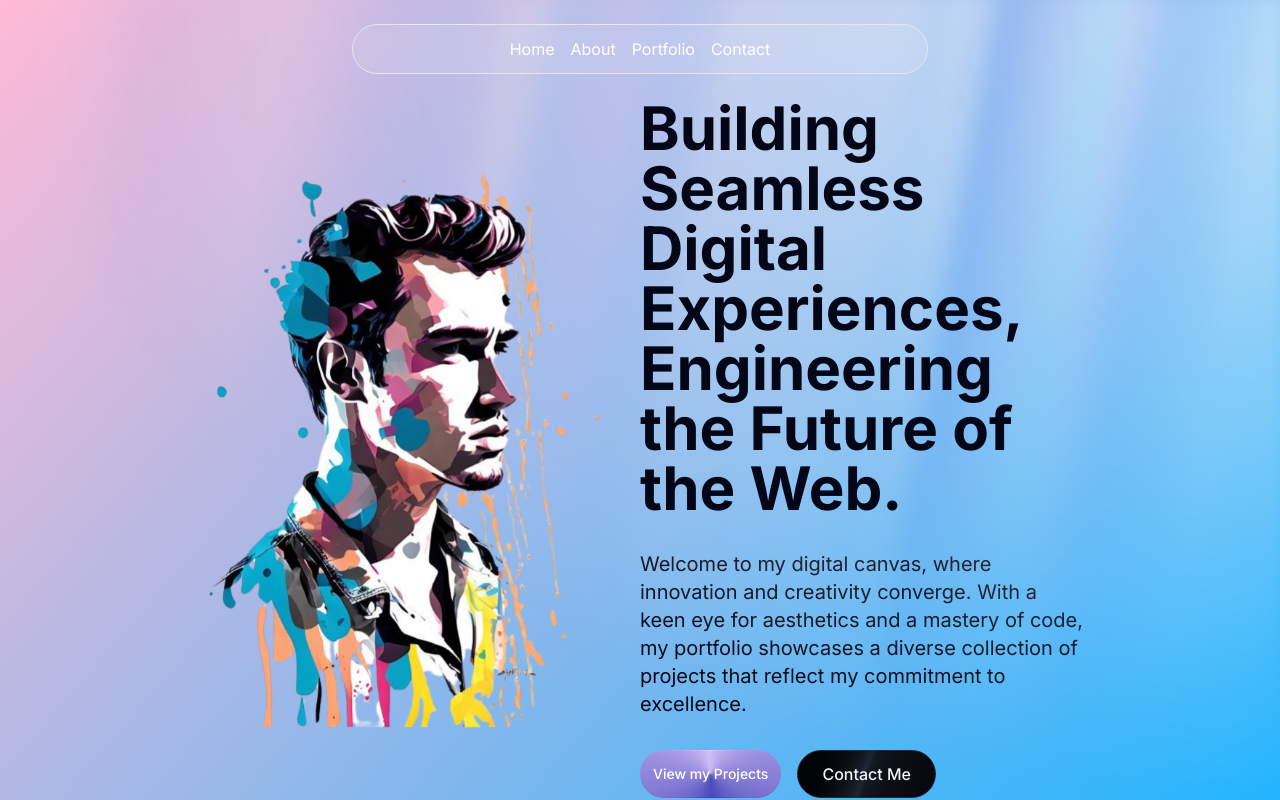
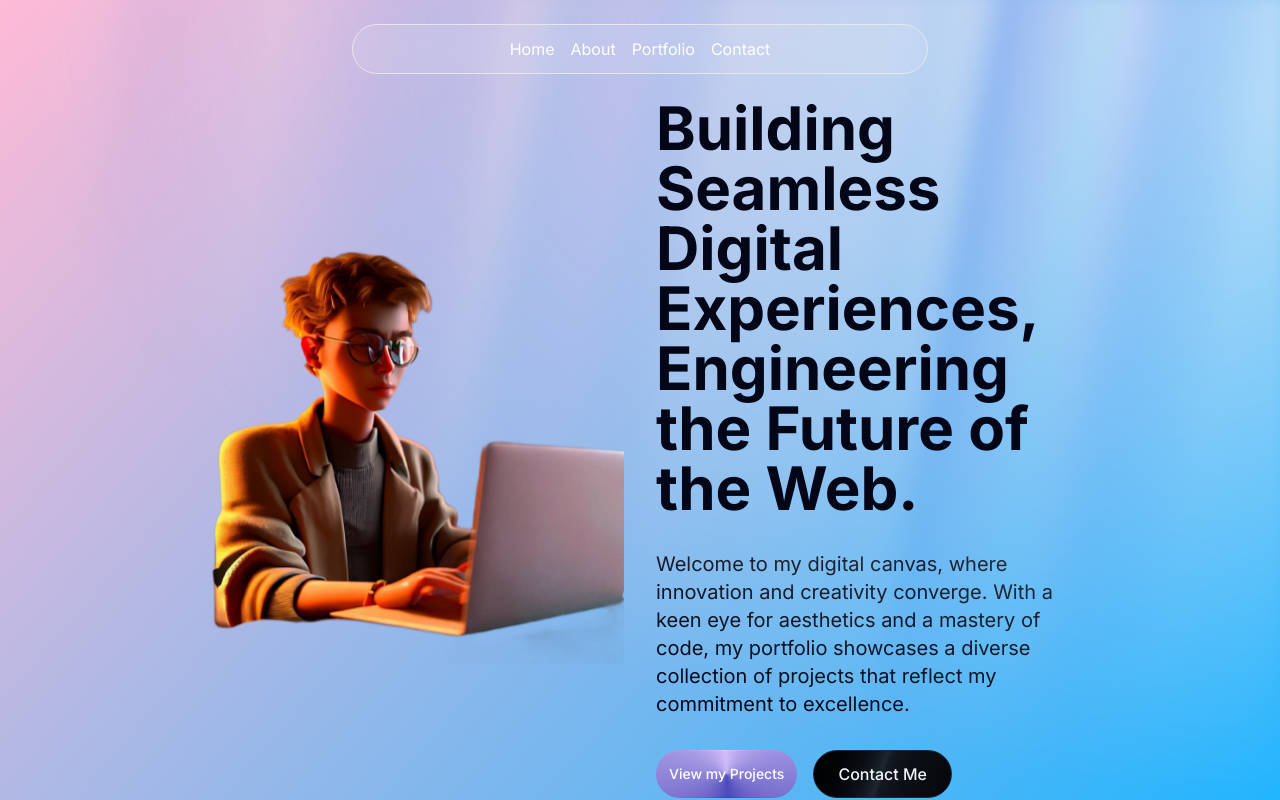
Before and after one commit to Maheshkumarjena/NewPortfolio, a Next.js app: page / in a window 1280 px wide. Built offline with nearby package versions, Linux system fonts and the light colour scheme.

Commit message:
bugs fixed

```diff
--- a/src/app/page.jsx
+++ b/src/app/page.jsx
@@ -14,13 +14,13 @@ const Homepage = () => {
       animate={{ y: "0%" }}
       transition={{ duration: 1 }}
     >
-      <div className="h-full flex flex-col lg:flex-row px-4 sm:px-8 md:px-12 lg:px-20 xl:px-48">
+      <div className="h-full flex flex-col lg:flex-row px-4 sm:px-8 md:px-12 lg:px-20 xl:px-48 md:gap-4 lg:gap-8">
         {/* IMAGE CONTAINER */}
-        <div className="h-[30%] sm:h-[40%] md:h-[45%] lg:h-full lg:w-1/2 relative">
-          <Image src="/hero.png" alt="" fill className="object-contain" />
+        <div className="h-[30%] sm:h-[35%] md:h-[45%] lg:h-full lg:w-1/2 relative  ">
+          <Image src="/me2.0_thumbnail.png" alt="" fill className="object-contain" />
         </div>
         {/* TEXT CONTAINER */}
-        <div className="h-[70%] sm:h-[60%] md:h-[55%] lg:h-full lg:w-1/2 flex flex-col gap-8 items-center justify-center">
+        <div className="h-[70%] sm:h-[60%] md:h-[55%] lg:h-full lg:w-1/2 flex flex-col gap-8 items-center  sm:justify-center mt-[6vw] sm:mt-0 justify-start">
           {/* TITLE */}
           <h1 className="text-2xl z-50 md:text-6xl font-bold">
             Building Seamless Digital Experiences, Engineering the Future of the
--- a/src/components/ui/stickyPortfolio.jsx
+++ b/src/components/ui/stickyPortfolio.jsx
@@ -52,15 +52,16 @@ export const StickyScroll = ({ content, contentClassName }) => {
   }, [activeCard]);
 
   return (
+    <div className="h-[86vh] w-full flex ">
       <motion.div
-      className="   scrollbar-thin scrollbar-thumb-gray-900 scrollbar-track-transparent h-[80vh]  md:h-[50vh]  lg:h-[50vh]  w-fit  absolute  overflow-y-scroll flex  justify-center flex-col lg:flex-row top-24 lg:top-44  space-x-10 rounded-md p-10 "
+        className=" scrollbar-thin scrollbar-thumb-gray-900 scrollbar-track-transparent h-[80vh]  md:h-[50vh]  lg:h-[50vh]  w-fit    overflow-y-scroll flex  justify-center flex-col lg:flex-row top-24 lg:top-44  space-x-10 rounded-md pt-10 m-auto "
         ref={ref}
       >
-      <div className=" w-full h-[100]     sticky lg:m-auto z-20 lg:block -top-[56px] lg:top-10 ">
+        <div className=" w-full h-[100] sticky lg:m-auto p-0 z-20 lg:block -top-[56px] lg:top-10 ">
           <div
             style={{ background: backgroundGradient }}
             className={cn(
-            " z-10   w-[90%] m-auto mt-4  lg:w-80 h-60   bg-white  overflow-hidden",
+              " z-10   w-[90%] m-auto mt-4  lg:w-80 h-60  bg-white  overflow-hidden",
               contentClassName
             )}
           >
@@ -105,5 +106,6 @@ export const StickyScroll = ({ content, contentClassName }) => {
           </div>
         </div>
       </motion.div>
+    </div>
   );
 };
```
Also changed, not shown: public/me2.0_thumbnail.png (added). Lines whose indentation alone changed are shown as unchanged.
